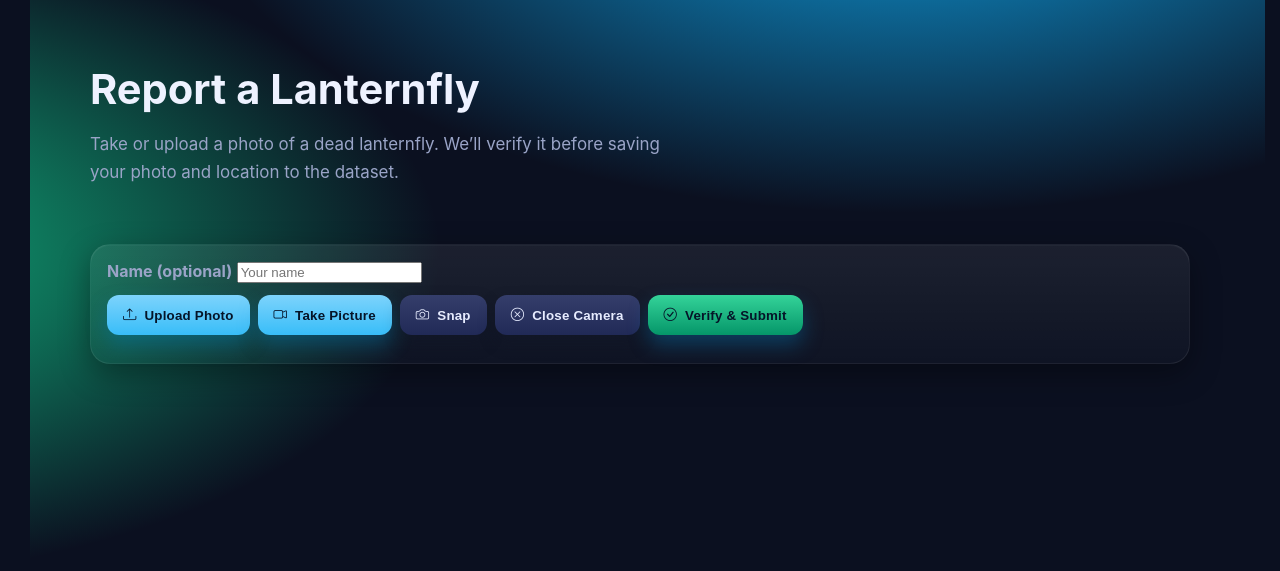
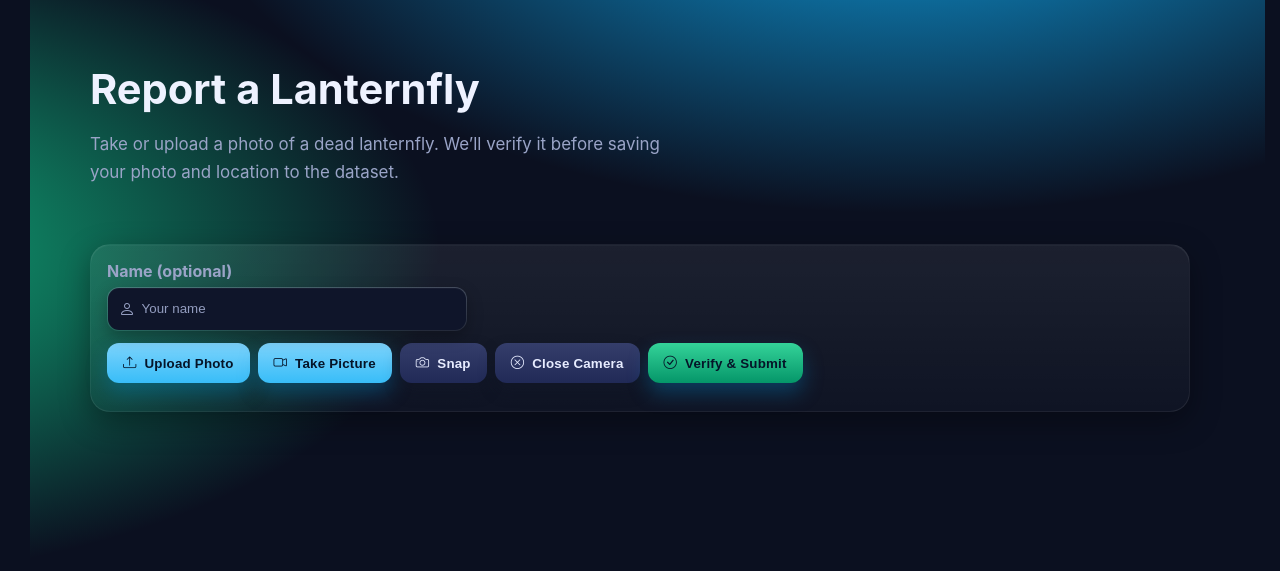
Before and after one commit to thesuperRL/HackCMU-2025, a Python web app: template templates/report.html in a window 1280 px wide. Shown: the part 67-638 px from the top of the page. Run offline with Jinja, Linux system fonts and the light colour scheme; the template is opened without the code that fills it, so the values that code supplies are empty; some libraries are stand-ins or nearby versions.

Commit message:
name bar fix

```diff
--- a/templates/report.html
+++ b/templates/report.html
@@ -38,6 +38,32 @@
     .dropdown-item:hover{ background:rgba(255,255,255,.06); }
     .dropdown-item.btn-danger{ color:#fff; background:linear-gradient(180deg, var(--danger,#f87171), #b91c1c); }
     .rule { height:1px; background:rgba(148,163,184,.18); margin:8px 0; }
+    /* Name field styling to match site UI */
+    .field { display:grid; gap:6px; max-width:360px; }
+    .input-wrap { position: relative; }
+    .input-wrap .bi { position:absolute; left:12px; top:50%; transform:translateY(-50%); color: var(--muted,#9aa4c7); pointer-events:none; }
+    .input-wrap input {
+      width: 100%;
+      min-height: 44px;
+      padding-left: 2.1rem;
+      border-radius: 12px;
+      border: 1px solid transparent;
+      background:
+        linear-gradient(var(--bg-elev,#0f152a), var(--bg-elev,#0f152a)) padding-box,
+        linear-gradient(180deg, rgba(148,163,184,.35), rgba(148,163,184,.12)) border-box;
+      color: var(--fg,#eef2ff);
+      box-shadow: inset 0 1px 0 rgba(255,255,255,.03), 0 6px 16px rgba(0,0,0,.25);
+      transition: box-shadow .2s ease, filter .2s ease, border-color .2s ease, background .2s ease;
+    }
+    .input-wrap input::placeholder { color: var(--muted,#9aa4c7); opacity: .95; }
+    .input-wrap input:hover { filter: saturate(1.05); }
+    .input-wrap input:focus {
+      outline: none;
+      background:
+        linear-gradient(var(--bg-elev,#0f152a), var(--bg-elev,#0f152a)) padding-box,
+        linear-gradient(180deg, var(--accent,#7dd3fc), #38bdf8) border-box;
+      box-shadow: 0 0 0 6px var(--ring, rgba(125,211,252,.45)), inset 0 1px 0 rgba(255,255,255,.06), 0 8px 20px rgba(2,132,199,.25);
+    }
   </style>
 </head>
 <body>
@@ -109,7 +135,10 @@
       <div class="card" style="padding:16px">
         <div class="field">
           <label for="nameInput">Name (optional)</label>
-          <input id="nameInput" type="text" placeholder="Your name"/>
+          <div class="input-wrap">
+            <i class="bi bi-person"></i>
+            <input id="nameInput" type="text" placeholder="Your name"/>
+          </div>
         </div>
 
         <div class="row" style="display:flex; gap:8px; flex-wrap:wrap; margin:12px 0">
```
